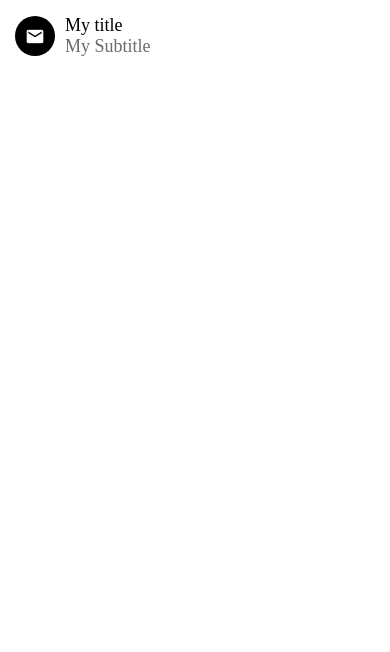
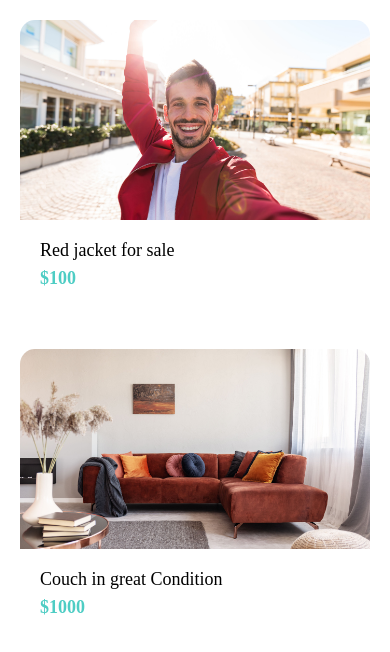
Before and after one commit to DevSanket/DoneWithIT, a React Native app: screen / in a window 390 px wide. Shown: the top 652 px of the page. Built offline with nearby package versions, Linux system fonts and the light colour scheme.

Commit message:
Listing Screen and Account Screen is Done

```diff
--- a/App.js
+++ b/App.js
@@ -4,18 +4,14 @@ import Card from './app/Components/Card';
 import Icon from './app/Components/Icon';
 import ListItem from './app/Components/ListItem';
 import Screen from './app/Components/Screen';
+import AccountScreen from './app/Screens/AccountScreen';
 import ListingDetailsScreen from './app/Screens/ListingDetailsScreen';
+import ListingScreen from './app/Screens/ListingScreen';
 import MessagesScreen from './app/Screens/MessagesScreen';
 import ViewImageScreen from './app/Screens/ViewImageScreen';
 
 export default function App() {
   return (
-   <Screen>
-    <ListItem
-     title="My title"
-     subtitle="My Subtitle"
-     ImageComponent={<Icon name="email" />}
-    />
-   </Screen>
+  <ListingScreen />
   );
 }
--- a/app/Components/Card.js
+++ b/app/Components/Card.js
@@ -22,7 +22,7 @@ const styles = StyleSheet.create({
     card :{
         borderRadius:15,
         backgroundColor :colors.white,
-        marginBottom : 20,
+        margin : 20,
         elevation:10,
         overflow:'hidden'
     },
--- a/app/Components/ListItem.js
+++ b/app/Components/ListItem.js
@@ -5,7 +5,7 @@ import colors from '../config/colors'
 import Swipeable from 'react-native-gesture-handler/Swipeable';
 import { GestureHandlerRootView } from "react-native-gesture-handler";
 
-export default function ListItem({title,subtitle,image,onPress,renderRightActions,ImageComponent}) {
+export default function ListItem({title,subtitle,image,onPress,renderRightActions,IconComponent}) {
   return (
     <GestureHandlerRootView>
     <Swipeable renderRightActions={renderRightActions}>
@@ -14,7 +14,7 @@ export default function ListItem({title,subtitle,image,onPress,renderRightAction
     onPress={onPress}
     >
         <View style={styles.container}>
-            {ImageComponent}
+            {IconComponent}
        { image && <Image style={styles.image} source={image} />}
         <View style={styles.detailsContainer}>
             <AppText style={styles.title}>{title}</AppText>
@@ -32,6 +32,7 @@ const styles = StyleSheet.create({
         flexDirection :"row",
         padding:15,
         alignItems:'center',
+        backgroundColor:colors.white
     },
     image:{
         width:70,
--- a/app/Components/Screen.js
+++ b/app/Components/Screen.js
@@ -2,9 +2,9 @@ import { StyleSheet, Text, View,SafeAreaView } from 'react-native'
 import React from 'react'
 import  Constants  from "expo-constants";
 
-export default function Screen({children}) {
+export default function Screen({children,style}) {
   return (
-    <SafeAreaView style={styles.screen}>
+    <SafeAreaView style={[styles.screen,style]}>
        {children}
     </SafeAreaView>
   )
--- a/app/Screens/AccountScreen.js
+++ b/app/Screens/AccountScreen.js
@@ -0,0 +1,73 @@
+import { StyleSheet, Text, View,FlatList } from 'react-native'
+import React from 'react'
+import Screen from '../Components/Screen'
+import ListItem from '../Components/ListItem'
+
+import colors from '../config/colors'
+import Icon from '../Components/Icon'
+import ListItemSeparator from '../Components/ListItemSeparator'
+
+const menuItems = [
+    {
+        title:"My Listings",
+        icon : {
+            name : "format-list-bulleted",
+            backgroundColor: colors.primary
+        }
+    },
+    {
+        title:"My Messages",
+        icon : {
+            name : "email",
+            backgroundColor: colors.secondary
+        }
+    }
+];
+
+export default function AccountScreen() {
+  return (
+    <Screen style={styles.screen}>
+        <View style={styles.container}>
+
+        <ListItem
+            title="Mosh Hamedani"
+            subtitle="programmingwithmosh@gmail.com"
+            image={require('../assets/mosh.jpg')}
+        />
+        </View>
+        <View style={styles.container}>
+             <FlatList
+              data={menuItems}
+              ItemSeparatorComponent={ListItemSeparator}
+              keyExtractor={menuItem => menuItem.title}
+              renderItem={({item}) =>
+                 <ListItem
+                    title={item.title}
+                    IconComponent={
+                        <Icon name={item.icon.name} backgroundColor={item.icon.backgroundColor} />
+                    }
+                 />
+
+            }
+             />
+        </View>
+        <ListItem
+         title="Log Out"
+         IconComponent={
+             <Icon
+               name="logout" backgroundColor='#ffe66d'
+             />
+         }
+        />
+    </Screen>
+  )
+}
+
+const styles = StyleSheet.create({
+    container :{
+        marginVertical:20
+    },
+    screen:{
+        backgroundColor:colors.light
+    }
+})
--- /dev/null
+++ b/app/Screens/ListingScreen.js
@@ -0,0 +1,41 @@
+import { StyleSheet,FlatList } from 'react-native'
+import React from 'react'
+import Screen from '../Components/Screen'
+import Card from '../Components/Card';
+import colors from '../config/colors';
+
+const listings = [
+    {
+        id:1,
+        title:'Red jacket for sale',
+        price:100,
+        image: require('../assets/jacket.jpg')
+    },
+    {
+      id:2,
+      title:'Couch in great Condition',
+      price:1000,
+      image: require('../assets/couch.jpg')
+  }
+];
+
+export default function ListingScreen() {
+  return (
+    <Screen>
+        <FlatList
+         data={listings}
+         keyExtractor={listing => listing.id.toString()}
+         renderItem={({item}) =>
+            <Card
+              title={item.title}
+              subtitle={"$" + item.price}
+              image={item.image}
+            />
+          }
+        />
+    </Screen>
+  )
+}
+
+const styles = StyleSheet.create({
+})
--- a/app/config/colors.js
+++ b/app/config/colors.js
@@ -5,5 +5,6 @@ export default {
   white:"#fff",
   medium:"#6e6969",
   light:"#f8f4f4",
-  danger:'#ff5252'
+  danger:'#ff5252',
+
 };
```
